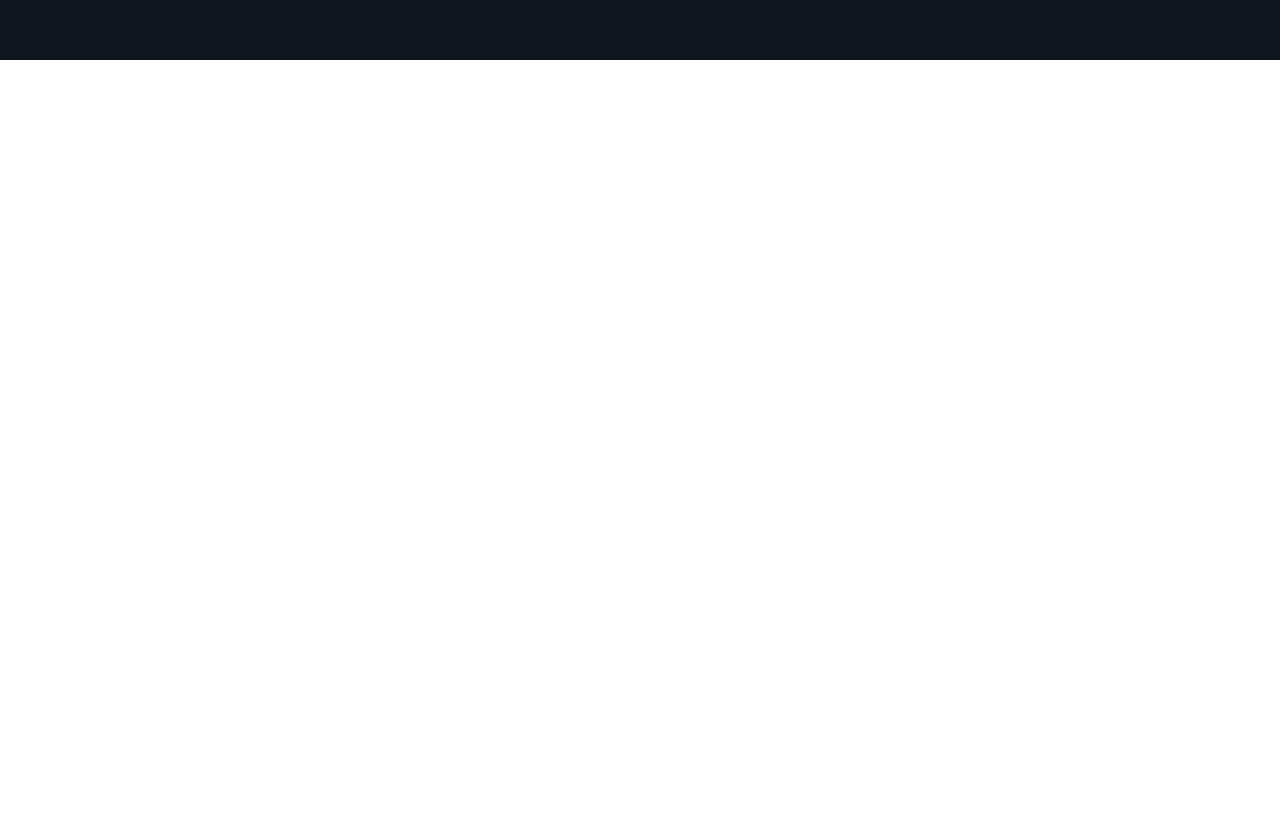
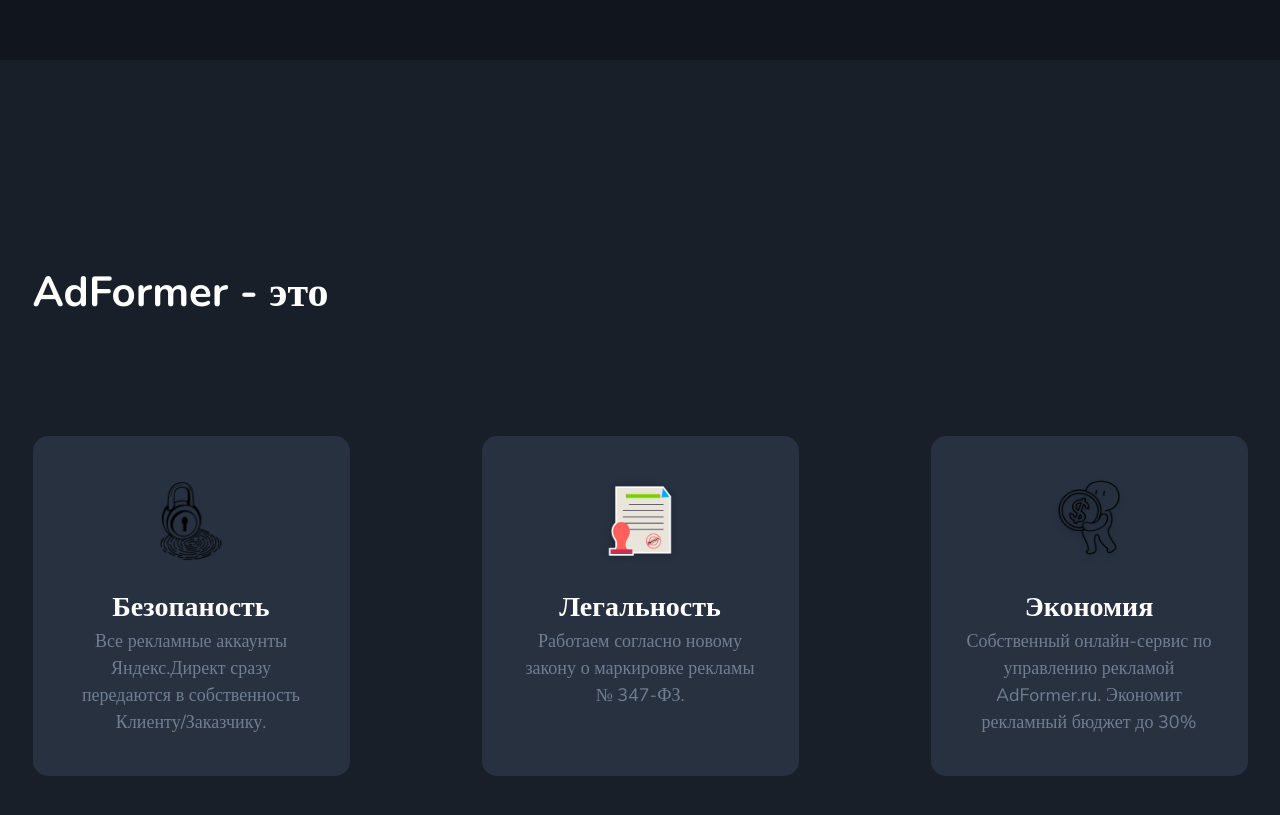
Before and after one commit to zevvwi/AdFormer, a plain HTML site: page src/index.html in a window 1280 px wide. Shown: the part 909-1724 px from the top of the page. Before the commit the page ends 969 px from the top, so only its background shows below. Drawn offline with nearby package versions, Linux system fonts and the light colour scheme.

Commit message:
Add second screen

```diff
--- a/src/css/style.css
+++ b/src/css/style.css
@@ -51,3 +51,46 @@ body {
     font-size: 26px;
     color: #6A7C95;
 }
+.about {
+    min-height: 851px;
+    background: #181F29;
+    padding-top: 208px;
+}
+.about__header {
+    font-weight: 700;
+    font-size: 42px;
+    color: #FFFFFF;
+}
+.about__cards-wrapper {
+    margin-top: 118px;
+    display: flex;
+    justify-content: space-between;
+}
+.about__card {
+    width: 317px;
+    height: 340px;
+    background: #273140;
+    border-radius: 15px;
+}
+.about__card img {
+    display: block;
+    margin: 0 auto;
+    margin-top: 40px;
+    width: 90px;
+    height: 90px;
+}
+.about__card-header {
+    font-weight: 700;
+    font-size: 28px;
+    text-align: center;
+    color: #FFFFFF;
+    margin-top: 20px;
+}
+.about__card-descr {
+    font-weight: 400;
+    font-size: 18px;
+    text-align: center;
+    color: #717E92;
+    width: 246px;
+    margin: 0 auto;
+}
--- a/src/index.html
+++ b/src/index.html
@@ -13,7 +13,7 @@
         <div class="container">
             <div class="header__list">
                 <ul>
-                    <li><a href="#">Главная</a></li>
+                    <li><a href="#about">О нас</a></li>
                     <li><a href="#">Тариф</a></li>
                     <li><a href="#">Контакты</a></li>
                 </ul>
@@ -33,5 +33,27 @@
             </div>
         </div>
     </section>
+    <section class="about" id="about">
+        <div class="container">
+            <h2 class="about__header">AdFormer - это </h2>
+            <div class="about__cards-wrapper">
+                <div class="about__card">
+                    <img src="img/about/Safety.png" alt="Safety">
+                    <div class="about__card-header">Безопаность</div>
+                    <p class="about__card-descr">Все рекламные аккаунты Яндекс.Директ сразу передаются в собственность Клиенту/Заказчику.</p>
+                </div>
+                <div class="about__card">
+                    <img src="img/about/Legally.png" alt="Legally">
+                    <div class="about__card-header">Легальность</div>
+                    <p class="about__card-descr">Работаем согласно новому закону о маркировке рекламы № 347-ФЗ.</p>
+                </div>
+                <div class="about__card">
+                    <img src="img/about/Economically.png" alt="Economically">
+                    <div class="about__card-header">Экономия</div>
+                    <p class="about__card-descr">Собственный онлайн-сервис по управлению рекламой AdFormer.ru. Экономит рекламный бюджет до 30%</p>
+                </div>
+            </div>
+        </div>
+    </section>
 </body>
 </html>
```
Also changed, not shown: src/img/about/Economically.png (added), src/img/about/Legally.png (added), src/img/about/Safety.png (added).
